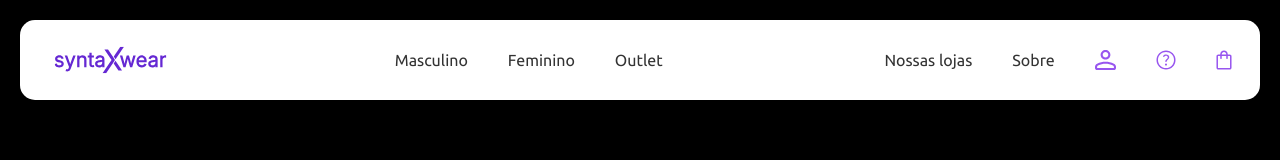
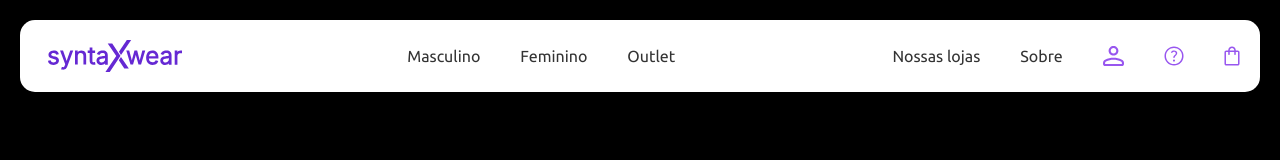
Before and after one commit to Fernanda-NogueiraDA/Projeto-ecommerceHTML-CSS, a plain HTML site: page index.html in a window 1280 px wide. Drawn offline with Linux system fonts and the light colour scheme.

Commit message:
fix: alteração do tamanho do logo do menu e  do padding

```diff
--- a/css/components/header.css
+++ b/css/components/header.css
@@ -10,13 +10,13 @@
     display: flex;
     justify-content: space-between;
     align-items: center;
-    padding: 20px 28px;
+    padding: 12px 20px;
     background-color:#ffffff;
 
 }
 
 .logo img{
-    height:40px
+    height:48px
 }
 
 .nav-center ul{
```
